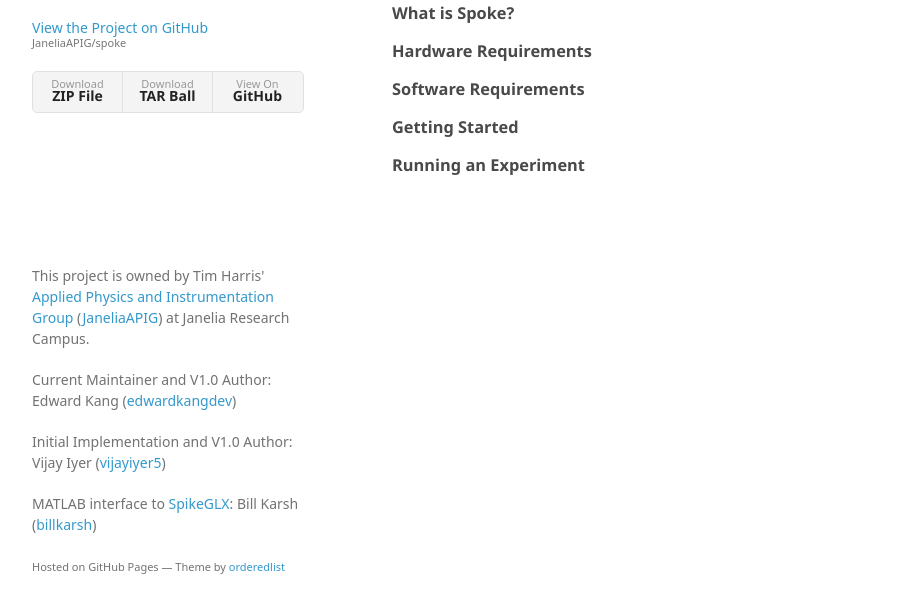
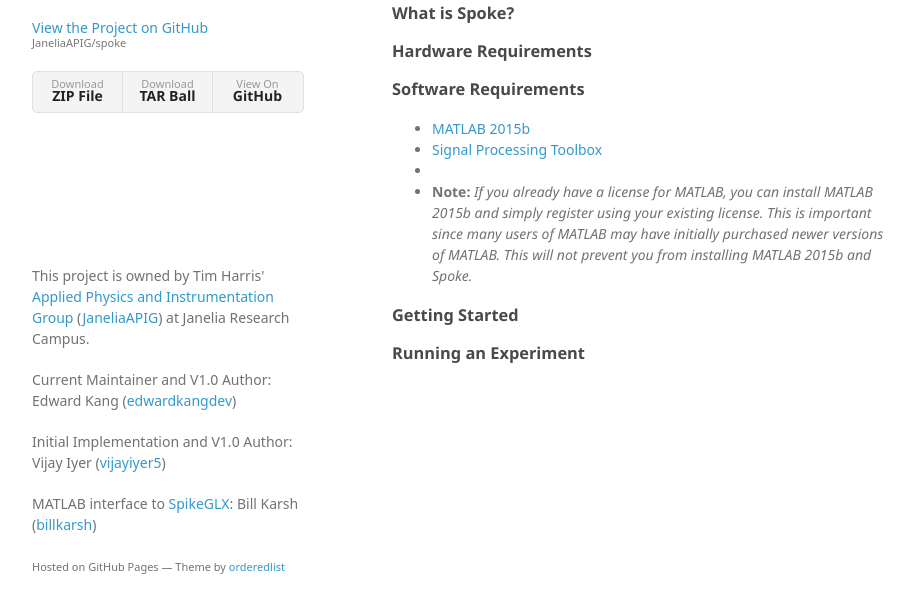
Before and after one commit to JaneliaAPIG/spoke, a plain HTML site: page index.html in a window 1280 px wide. Shown: the part 154-766 px from the top of the page, without its empty margins (178-1098 px from the left). Drawn offline with Linux system fonts and the light colour scheme; a web font is replaced by a local one.

Commit message:
image content
image content

```diff
--- a/index.html
+++ b/index.html
@@ -31,7 +31,22 @@
           </li></ul>
           <h3>What is Spoke?</h3>
           <h3>Hardware Requirements</h3>
+
           <h3>Software Requirements</h3>
+          <ul>
+              <li>
+                  <a href="https://www.mathworks.com/products/new_products/release2015b.html" target="_blank">MATLAB 2015b</a>
+              </li>
+              <li>
+                  <a href="https://www.mathworks.com/products/signal.html" target="_blank">Signal Processing Toolbox</a>
+              </li>
+              <li>
+
+              </li>
+              <li>
+                  <b>Note:</b><i> If you already have a license for MATLAB, you can install MATLAB 2015b and simply register using your existing license. This is important since many users of MATLAB may have initially purchased newer versions of MATLAB. This will not prevent you from installing MATLAB 2015b and Spoke.</i>
+              </li>
+          </ul>
           <h3>Getting Started</h3>
           <h3>Running an Experiment</h3>
       </section>
```
Also changed, not shown: WHISPERBOX.JPG (added), WHISPERPANELFRONT.JPG (added), WHISPERPANELREAR.JPG (added), WHISPERTONI.JPG (added), 1 other file.
